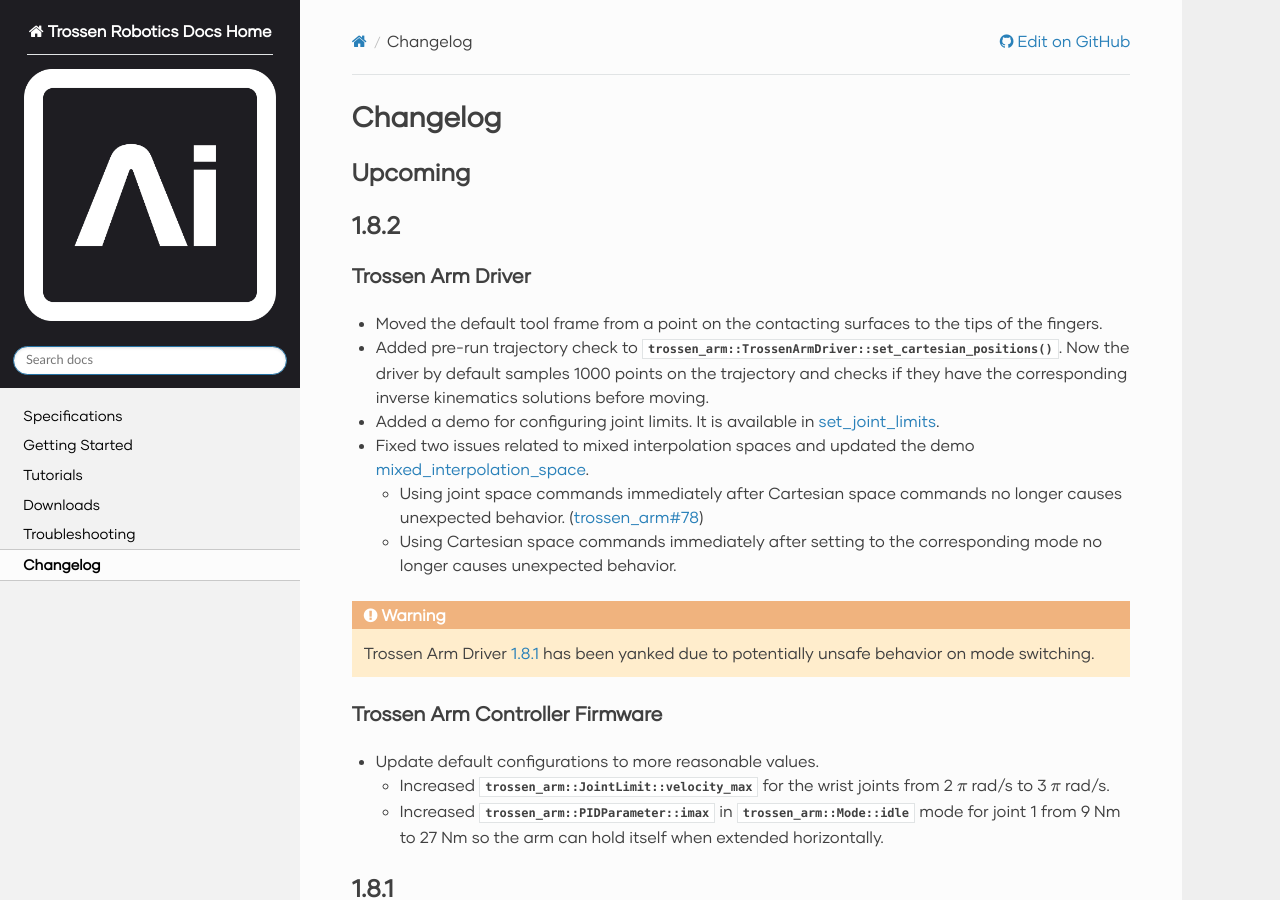
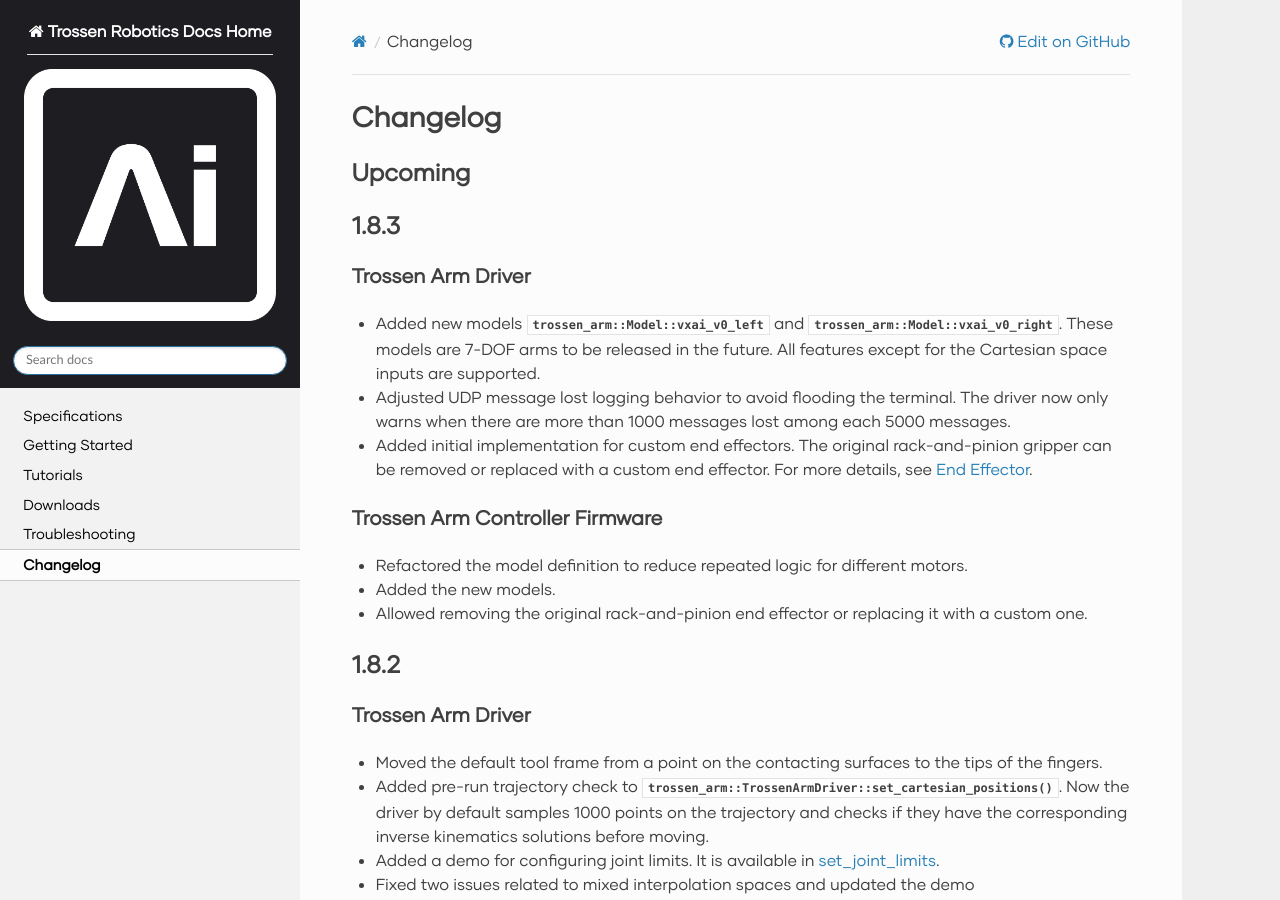
Before and after one commit to TrossenRobotics/trossen_arm, a Sphinx documentation site: the page built from docs/changelog.rst, in a window 1280 px wide and 900 px high. Built offline with Sphinx 7.4.7 and the Read the Docs theme 3.1.0, drawn with Linux system fonts in a browser that asks for light colours; some web fonts are replaced; pages that are not in the unit, such as notebooks, are missing from menus.

Commit message:
added changelog for 183

```diff
--- a/docs/changelog.rst
+++ b/docs/changelog.rst
@@ -4,6 +4,28 @@ Changelog
 
 Upcoming
 ========
+
+1.8.3
+=====
+
+Trossen Arm Driver
+------------------
+
+- Added new models :enumerator:`trossen_arm::Model::vxai_v0_left` and :enumerator:`trossen_arm::Model::vxai_v0_right`.
+  These models are 7-DOF arms to be released in the future.
+  All features except for the Cartesian space inputs are supported.
+- Adjusted UDP message lost logging behavior to avoid flooding the terminal.
+  The driver now only warns when there are more than 1000 messages lost among each 5000 messages.
+- Added initial implementation for custom end effectors.
+  The original rack-and-pinion gripper can be removed or replaced with a custom end effector.
+  For more details, see :ref:`getting_started/configuration:end effector`.
+
+Trossen Arm Controller Firmware
+-------------------------------
+
+- Refactored the model definition to reduce repeated logic for different motors.
+- Added the new models.
+- Allowed removing the original rack-and-pinion end effector or replacing it with a custom one.
 
 1.8.2
 =====
```
